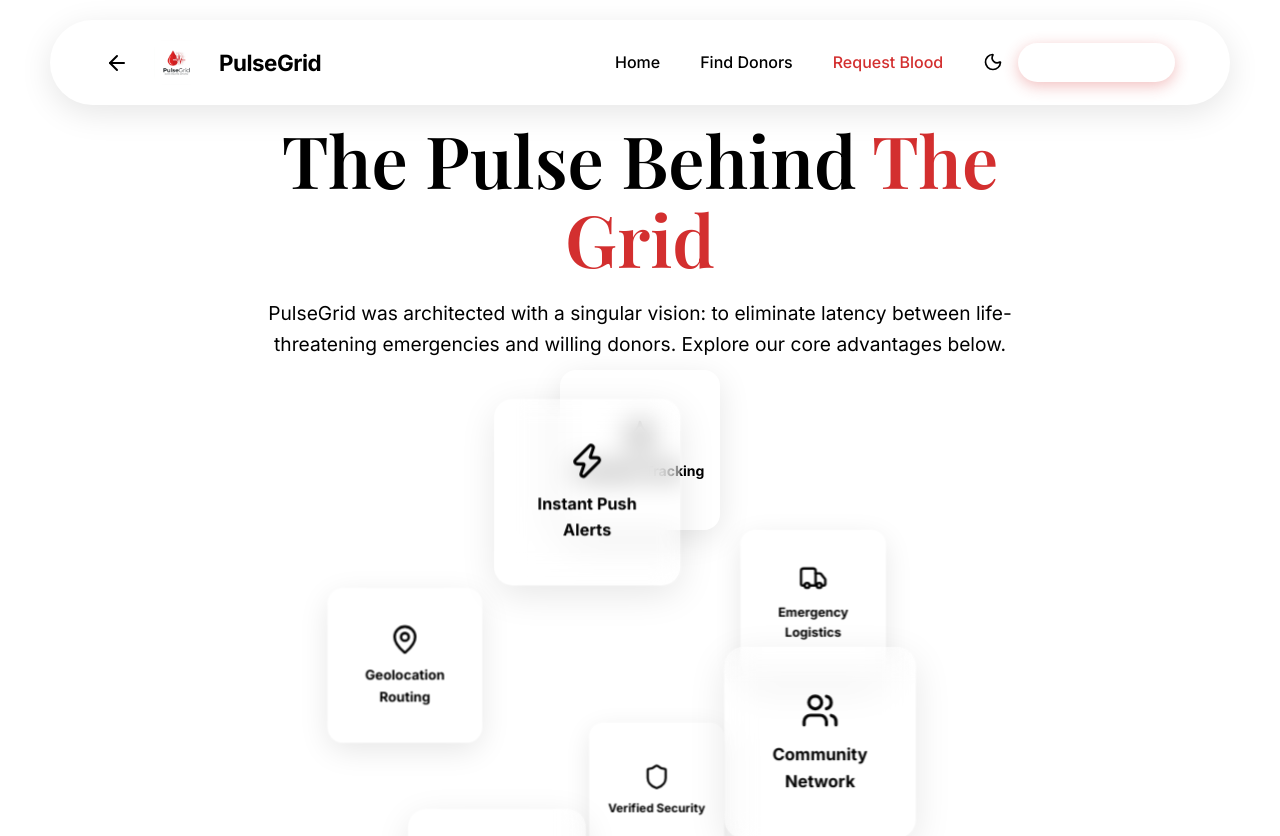
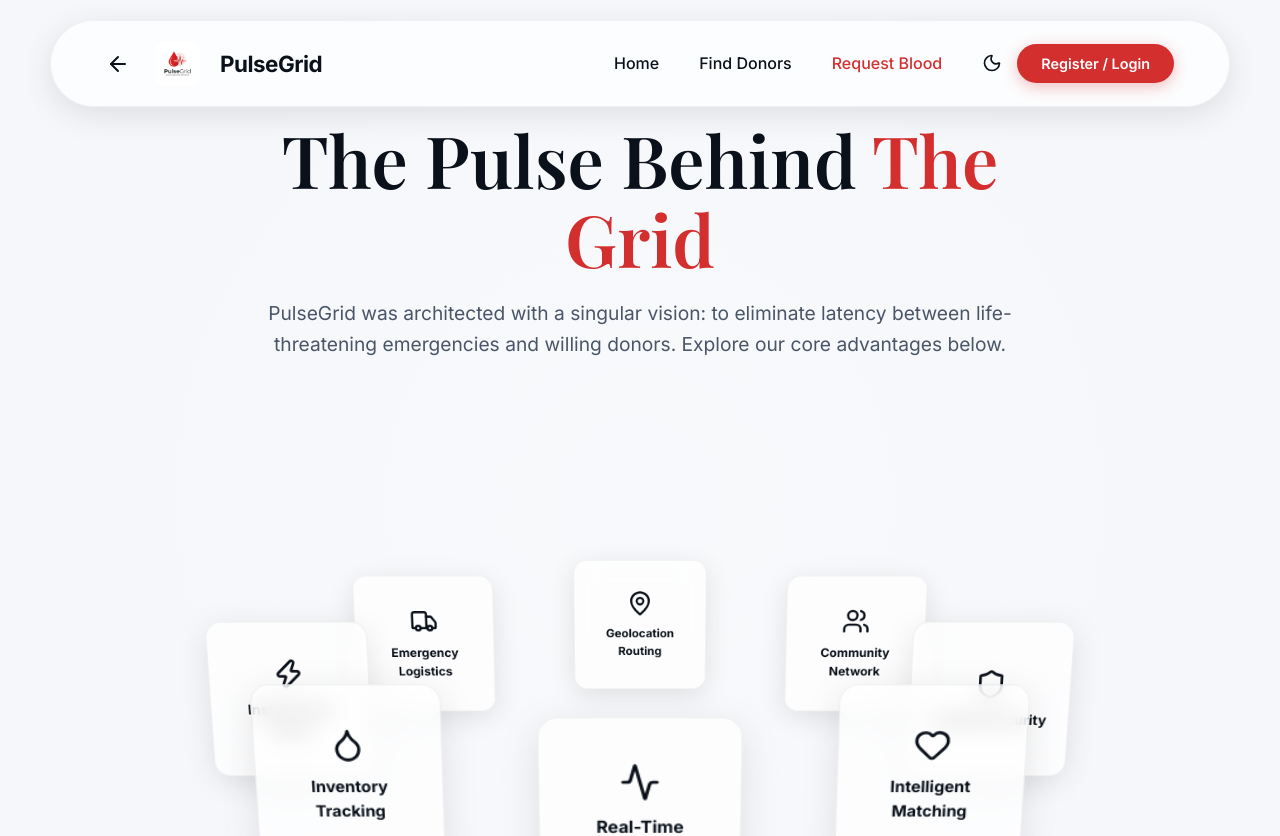
Before and after one commit to Abhinavms1/pulsegrid, a Next.js app: page /about in a window 1280 px wide. Shown: the top 836 px of the page. Built offline with nearby package versions, Linux system fonts and the light colour scheme; a web font is replaced by a local one.

Commit message:
fix: theme contrast bugs and convert about layout to true 2d orbit

```diff
--- a/src/app/about/page.js
+++ b/src/app/about/page.js
@@ -17,31 +17,8 @@ const FEATURE_DATA = [
 ];
 
 export default function AboutPage() {
-  const radius = 250;
-
-  // Distribute 8 points roughly on a sphere
-  const points = useMemo(() => {
-    const N = FEATURE_DATA.length;
-    const pts = [];
-    const phi = Math.PI * (3 - Math.sqrt(5));
-
-    for (let i = 0; i < N; i++) {
-      const y = 1 - (i / (N - 1)) * 2; // y goes from 1 to -1
-      const r = Math.sqrt(1 - y * y);
-      const theta = phi * i;
-
-      const x = Math.cos(theta) * r;
-      const z = Math.sin(theta) * r;
-
-      pts.push({
-        feature: FEATURE_DATA[i],
-        tx: x * radius,
-        ty: y * radius,
-        tz: z * radius
-      });
-    }
-    return pts;
-  }, []);
+  const radius = 350;
+  const N = FEATURE_DATA.length;
 
   return (
     <main style={{ position: 'relative', width: '100vw', minHeight: '100vh', overflow: 'hidden', background: 'var(--bg-primary)', display: 'flex', flexDirection: 'column' }}>
@@ -66,24 +43,31 @@ export default function AboutPage() {
         </motion.div>
       </div>
 
-      {/* CSS 3D Elliptical Rotation Section */}
+      {/* CSS 3D Orbital Rotation Section */}
       <div style={{ position: 'relative', zIndex: 1, flex: 1, display: 'flex', justifyContent: 'center', alignItems: 'center', minHeight: '600px' }}>
-        <div className="sphere-container">
-          <div className="sphere">
-            {points.map((p, index) => {
-              const Icon = p.feature.icon;
+        <div className="orbit-container">
+          <div className="orbit-system">
+            {FEATURE_DATA.map((feature, index) => {
+              const Icon = feature.icon;
+              const angle = (360 / N) * index;
               return (
-                <Link
+                <div
                   key={index}
-                  href={`/features/${p.feature.slug}`}
-                  className="sphere-item"
-                  style={{
-                    transform: `translate3d(${p.tx}px, ${p.ty}px, ${p.tz}px)`
-                  }}
+                  className="orbit-arm"
+                  style={{ transform: `rotateY(${angle}deg)` }}
                 >
-                  <Icon size={32} style={{ marginBottom: '10px' }} />
-                  <span style={{ fontWeight: 'bold' }}>{p.feature.title}</span>
-                </Link>
+                  <div className="orbit-distance" style={{ transform: `translateZ(${radius}px)` }}>
+                    <div className="orbit-item-wrapper" style={{ transform: `rotateY(${-angle}deg)` }}>
+                      <Link
+                        href={`/features/${feature.slug}`}
+                        className="orbit-item counter-rotate"
+                      >
+                        <Icon size={32} style={{ marginBottom: '10px' }} />
+                        <span style={{ fontWeight: 'bold' }}>{feature.title}</span>
+                      </Link>
+                    </div>
+                  </div>
+                </div>
               );
             })}
           </div>
@@ -91,8 +75,8 @@ export default function AboutPage() {
       </div>
 
       <style dangerouslySetInnerHTML={{__html: `
-        .sphere-container {
-          perspective: 1200px;
+        .orbit-container {
+          perspective: 1600px;
           width: 100%;
           height: 100%;
           display: flex;
@@ -100,29 +84,46 @@ export default function AboutPage() {
           align-items: center;
         }
 
-        .sphere {
+        .orbit-system {
           width: 0px;
           height: 0px;
           position: relative;
           transform-style: preserve-3d;
-          animation: sphere-rotate 15s infinite linear;
+          /* Tilt the orbit so we look down at it slightly */
+          transform: rotateX(-15deg);
+          animation: orbit-rotate 25s infinite linear;
           animation-play-state: paused;
         }
 
-        .sphere-container:hover .sphere {
+        .orbit-container:hover .orbit-system,
+        .orbit-container:hover .counter-rotate {
           animation-play-state: running;
         }
 
-        @keyframes sphere-rotate {
-          from {
-            transform: rotateX(0deg) rotateY(0deg) rotateZ(0deg);
-          }
-          to {
-            transform: rotateX(360deg) rotateY(360deg) rotateZ(360deg);
-          }
+        .orbit-arm, .orbit-distance, .orbit-item-wrapper {
+          position: absolute;
+          width: 0;
+          height: 0;
+          transform-style: preserve-3d;
         }
 
-        .sphere-item {
+        .counter-rotate {
+          animation: counter-rotate 25s infinite linear;
+          animation-play-state: paused;
+          transform-style: preserve-3d;
+        }
+
+        @keyframes orbit-rotate {
+          from { transform: rotateX(-15deg) rotateY(0deg); }
+          to { transform: rotateX(-15deg) rotateY(360deg); }
+        }
+
+        @keyframes counter-rotate {
+          from { transform: rotateY(0deg); }
+          to { transform: rotateY(-360deg); }
+        }
+
+        .orbit-item {
           position: absolute;
           width: 160px;
           height: 160px;
@@ -143,10 +144,11 @@ export default function AboutPage() {
           text-align: center;
           padding: 15px;
           box-shadow: var(--glass-shadow);
+          user-select: none;
           transition: background 0.3s, color 0.3s, box-shadow 0.3s, transform 0.3s;
         }
 
-        .sphere-item:hover {
+        .orbit-item:hover {
           background: var(--bg-secondary);
           color: var(--primary-red);
           border-color: var(--primary-red);
--- a/src/app/globals.css
+++ b/src/app/globals.css
@@ -8,7 +8,7 @@
   --font-playfair: 'Playfair Display', serif;
 }
 
-[data-theme='light'] {
+.light, [data-theme='light'], [data-theme='light'] body {
   --bg-primary: #f5f7fa;
   --bg-secondary: #ffffff;
   --text-primary: #0b111a;
@@ -17,7 +17,7 @@
   --glass-border: rgba(0, 0, 0, 0.05);
 }
 
-[data-theme='dark'] {
+.dark, [data-theme='dark'], [data-theme='dark'] body {
   --bg-primary: #061224;
   --bg-secondary: #0d1e38;
   --text-primary: #FAF9F6;
--- a/src/components/NavigationAndSplash.js
+++ b/src/components/NavigationAndSplash.js
@@ -42,7 +42,12 @@ export default function NavigationAndSplash() {
         href={href}
         onClick={onClick}
         className={className}
-        style={{ ...style, cursor: 'pointer', background: 'transparent', border: 'none' }}
+        style={{
+          ...style,
+          cursor: 'pointer',
+          background: className && className.includes('btn') ? undefined : 'transparent',
+          border: className && className.includes('btn') ? undefined : 'none'
+        }}
         whileHover={{ scale: 1.05, y: -2 }}
         whileTap={{ scale: 0.95 }}
         transition={{ type: "spring", stiffness: 400, damping: 10 }}
```
